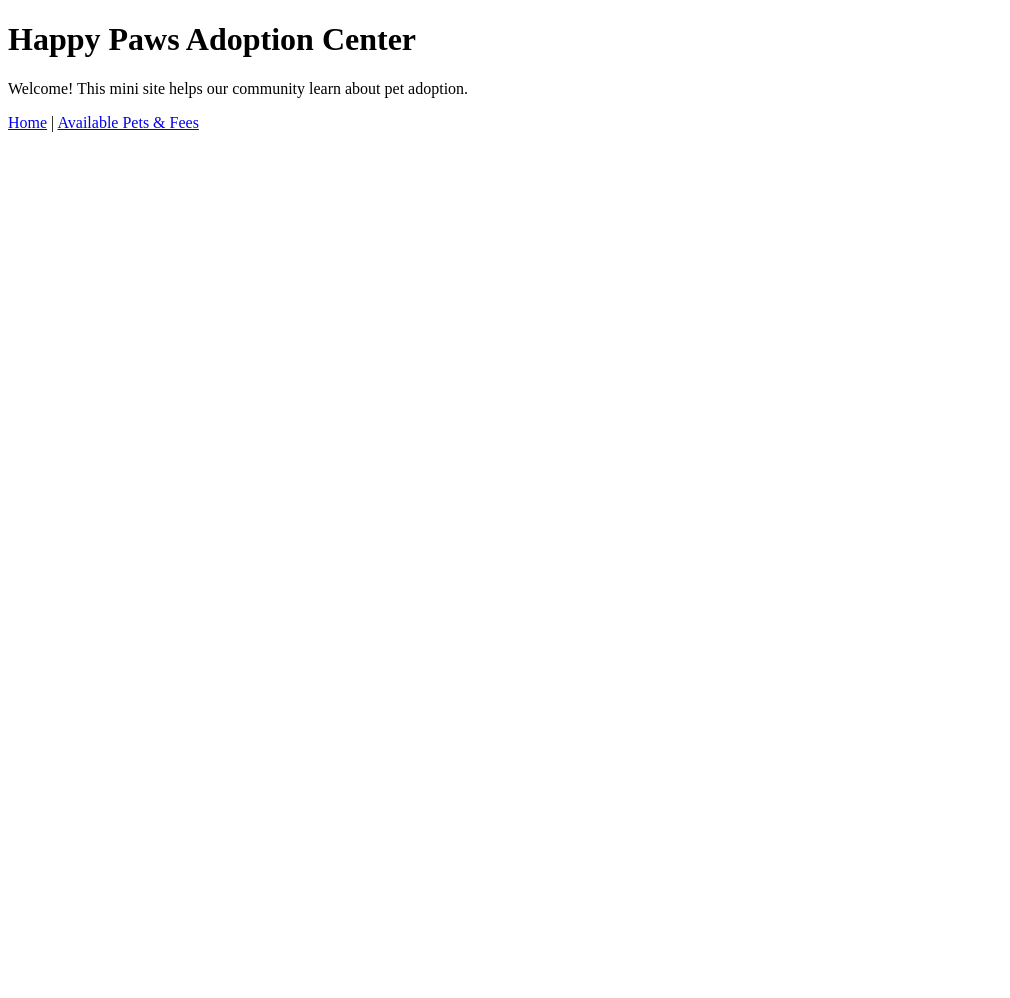
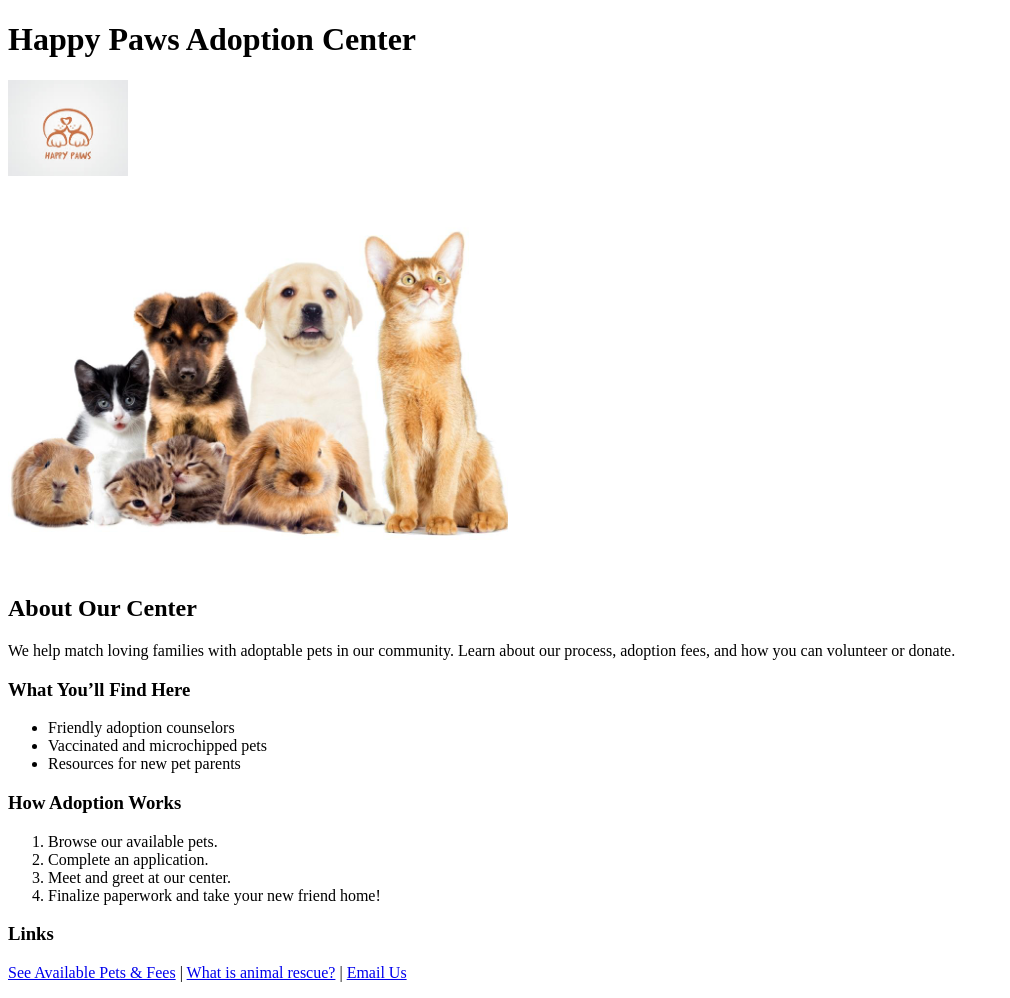
Before and after one commit to Sravani-Developer/m1-assignment, a plain HTML site: page index.html in a window 1280 px wide. Shown: the whole page, without its empty margins (0-1010 px from the left). Before the commit the page ends 800 px from the top, so only its background shows below. Drawn offline with Linux system fonts and the light colour scheme.

Commit message:
Second commit

```diff
--- a/index.html
+++ b/index.html
@@ -8,11 +8,39 @@
 
   <h1>Happy Paws Adoption Center</h1>
 
-  <p>Welcome! This mini site helps our community learn about pet adoption.</p>
+  <p>
+    <img src="images/logo.png" alt="Happy Paws Logo" width="120">
+  </p>
+  <p>
+    <img src="images/pet1.jpg" alt="Cats and dogs waiting for adoption" width="500">
+  </p>
 
+  <h2>About Our Center</h2>
   <p>
-    <a href="index.html">Home</a> |
-    <a href="adopt.html">Available Pets & Fees</a>
+    We help match loving families with adoptable pets in our community. Learn about our process,
+    adoption fees, and how you can volunteer or donate.
+  </p>
+
+  <h3>What You’ll Find Here</h3>
+  <ul>
+    <li>Friendly adoption counselors</li>
+    <li>Vaccinated and microchipped pets</li>
+    <li>Resources for new pet parents</li>
+  </ul>
+
+  <h3>How Adoption Works</h3>
+  <ol>
+    <li>Browse our available pets.</li>
+    <li>Complete an application.</li>
+    <li>Meet and greet at our center.</li>
+    <li>Finalize paperwork and take your new friend home!</li>
+  </ol>
+
+  <h3>Links</h3>
+  <p>
+    <a href="adopt.html">See Available Pets & Fees</a> |
+    <a href="https://en.wikipedia.org/wiki/Animal_rescue_group" target="_blank">What is animal rescue?</a> |
+    <a href="mailto:info@happypaws.org">Email Us</a>
   </p>
 
 </body>
```
Also changed, not shown: adopt.html (+13 -2 lines), images/logo.png (added).
